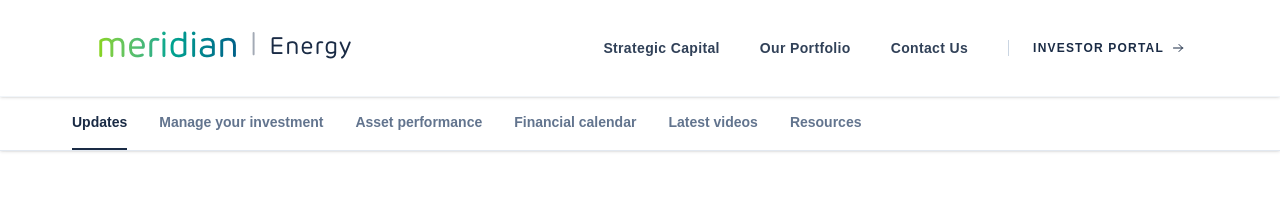
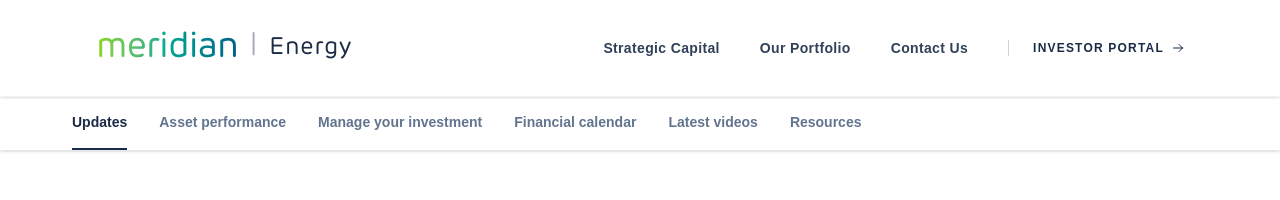
Before and after one commit to diwakar820-hash/meridian-energy-web, a Next.js app: page /portal in a window 1280 px wide. Shown: the top 200 px of the page. Built offline with nearby package versions, Linux system fonts and the light colour scheme.

Commit message:
Built interactive Accordion UI for Resources section with institutional data

```diff
--- a/app/portal/page.tsx
+++ b/app/portal/page.tsx
@@ -52,8 +52,8 @@ export default function InvestorPortalPage() {
       <div className="sticky top-24 z-40 bg-white/95 backdrop-blur-md border-b border-slate-200 overflow-x-auto shadow-sm">
         <div className="max-w-[1200px] mx-auto px-8 flex space-x-8 text-sm font-semibold whitespace-nowrap">
           <Link href="#updates" className={getLinkClass("updates")}>Updates</Link>
+          <Link href="#performance" className={getLinkClass("performance")}>Asset performance</Link>
           <Link href="#registry" className={getLinkClass("registry")}>Manage your investment</Link>
-          <Link href="#performance" className={getLinkClass("performance")}>Asset performance</Link>
           <Link href="#calendar" className={getLinkClass("calendar")}>Financial calendar</Link>
           <Link href="#videos" className={getLinkClass("videos")}>Latest videos</Link>
           <Link href="#resources" className={getLinkClass("resources")}>Resources</Link>
```
